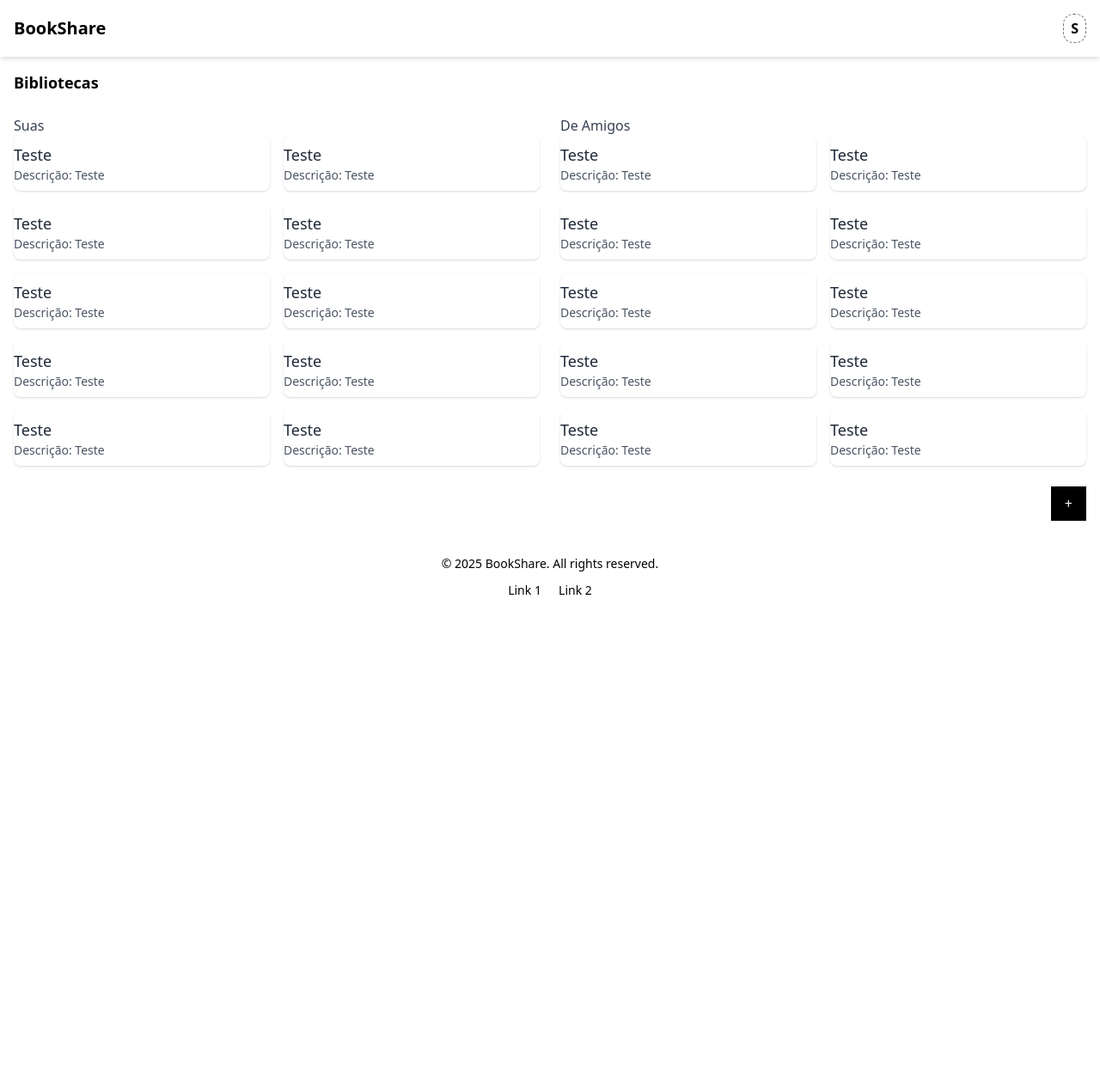
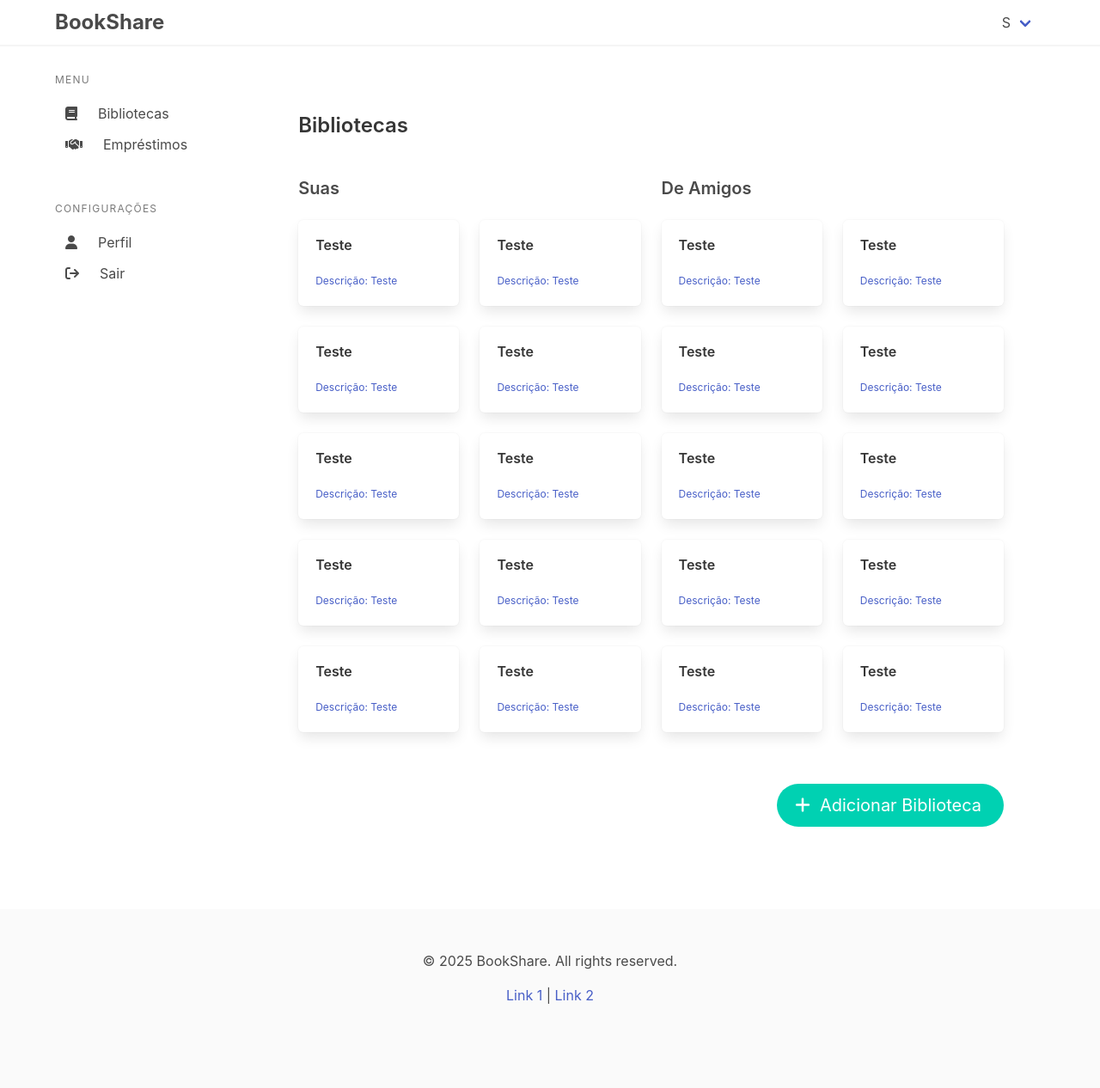
Before and after one commit to ern4m/bookshare, a Flask app: page /dashboard/libraries in a window 1280 px wide. Shown: the whole page at 86% size. Before the commit the page ends 692 px from the top, so only its background shows below. Run offline with Flask 3, Linux system fonts and the light colour scheme; the visitor is signed in with stand-in values (Sample User, id 1); some libraries are stand-ins or nearby versions.

Commit message:
paginas bibliotecas, emprestimos e livros

```diff
--- a/app/library.py
+++ b/app/library.py
@@ -16,4 +16,4 @@ def main(lib_id):
     #                       new_books=new_books,
     #                       username=user.username)
 
-    return f"Hello, {user.username}! - Biblioteca: {lib_id}"
+    return render_template('libraries/books/library_books.html', username=user.username)
--- a/app/templates/base.html
+++ b/app/templates/base.html
@@ -1,53 +1,94 @@
 <!DOCTYPE html>
-<html lang="en">
+<html lang="pt-br">
 <head>
     <meta charset="UTF-8">
     <meta name="viewport" content="width=device-width, initial-scale=1.0">
     <title>{% block title %}BookShare{% endblock %}</title>
-    <link href="https://unpkg.com/tailwindcss@^1.0/dist/tailwind.min.css" rel="stylesheet">
+    <link rel="stylesheet" href="https://cdn.jsdelivr.net/npm/bulma@0.9.4/css/bulma.min.css">
+    <link rel="stylesheet" href="https://cdnjs.cloudflare.com/ajax/libs/font-awesome/6.0.0/css/all.min.css"
+          integrity="sha512-9usAa10IRO0HhonpyAIVpjrylPvoDwiPUiKdWk5t3PyolY1cOd4DSE0Ga+ri4AuTroPR5aQvXU9xC6qOPnzFeg=="
+          crossorigin="anonymous" referrerpolicy="no-referrer"/>
+    <script src="https://kit.fontawesome.com/a076d05399.js"></script>
 </head>
 <body>
 <!-- Fixed Header -->
-    <header class="top-0 left-0 w-full shadow-md">
-      <div class="container mx-auto px-4 py-4 flex justify-between items-center">
-        <!-- App Name -->
-        <a href="{{ url_for('dashboard.main') }}" class="text-xl font-bold">BookShare</a>
-
-        <!-- Profile -->
-        <div class="group relative cursor-pointer">
-          <a href="/user/profile">
-            <div class="flex items-center border-dashed px-2 py-1
-                        border border-gray-500 hover:border-black hover:border-4
-                        rounded-xl">
-              <span class="menu-hover font-bold">{{ username[0].upper() }}</span>
+<header class="navbar is-fixed-top has-shadow ">
+    <div class="container">
+        <div class="navbar-brand">
+            <a href="{{ url_for('dashboard.main') }}" class="navbar-item has-text-weight-bold is-size-4">BookShare</a>
         </div>
-          </a>
-          <div
-            class="invisible absolute z-50 flex w-full flex-col bg-gray-100 py-1 px-4 text-gray-800 shadow-xl group-hover:visible">
-            <a class="my-2 block border-b border-gray-100 py-1 font-semibold text-gray-500">
-              Sunday
-            </a>
+        <div class="navbar-end">
+            <div class="navbar-item has-dropdown is-hoverable">
+                <a class="navbar-link">{{ username[0].upper() }}</a>
+                <div class="navbar-dropdown">
+                    <a class="navbar-item">Sunday</a>
+                </div>
             </div>
         </div>
     </div>
 </header>
 
 <!-- Main Content -->
-    <main class="pt-4 container mx-auto px-4">
+<main class="section ">
+    <div class="container ">
+        <div class="columns mt-5">
+
+<!-- Sidebar -->
+<aside class="column is-one-fifth">
+    <nav class="menu">
+        <!-- Menu Principal -->
+        <p class="menu-label">Menu</p>
+        <ul class="menu-list">
+            <li>
+                <a href="{{ url_for('dashboard.libraries') }}">
+                    <i class="fa-solid fa-book mr-5"></i>Bibliotecas
+                </a>
+            </li>
+            <li>
+                <a href="{{ url_for('dashboard.borrowings') }}">
+                    <i class="fa-solid fa-handshake mr-5"></i>Empréstimos
+                </a>
+            </li>
+        </ul>
+
+        <!-- Espaço para empurrar os itens finais -->
+        <div style="margin-top: auto;"></div>
+
+        <!-- Itens Finais -->
+        <p class="menu-label mt-6">Configurações</p>
+        <ul class="menu-list">
+            <li>
+                <a href="#">
+                    <i class="fa-solid fa-user mr-5"></i>Perfil
+                </a>
+            </li>
+            <li>
+                <a href="#">
+                    <i class="fa-solid fa-arrow-right-from-bracket mr-5"></i>Sair
+                </a>
+            </li>
+        </ul>
+    </nav>
+</aside>
+
+
+
+            <!-- Main Content Area -->
+            <div class="column">
                 {% block content %}
                 {% endblock %}
+            </div>
+        </div>
+    </div>
 </main>
 
 <!-- Footer -->
-    <footer class="text-black py-4 mt-6">
-        <div class="container mx-auto text-center">
-            <p class="text-sm">
-                © 2025 BookShare. All rights reserved.
+<footer class="footer">
+    <div class="content has-text-centered">
+        <p>© 2025 BookShare. All rights reserved.</p>
+        <p>
+            <a href="/privacy">Link 1</a> | <a href="/terms">Link 2</a>
         </p>
-            <div class="mt-2">
-                <a href="/privacy" class="hover:underline text-sm mr-4">Link 1</a>
-                <a href="/terms" class="hover:underline text-sm">Link 2</a>
-            </div>
     </div>
 </footer>
 </body>
--- a/app/templates/dashboard/libraries.html
+++ b/app/templates/dashboard/libraries.html
@@ -1,55 +1,71 @@
 {% extends "base.html" %}
 
-{% block title %}My Libraries{% endblock %}
+{% block title %}Minhas Bibliotecas{% endblock %}
 
 {% block content %}
-<h2 class="text-lg font-bold mb-6">Bibliotecas</h2>
-
-<div class="grid grid-cols-2 gap-4 sm:gap-6">
-    <!-- Biblioteca de Teste -->
-    <div>
-      <h3 class="font-medium text-gray-700">Suas</h3>
-      <div class="grid grid-cols-1 sm:grid-cols-2 gap-4">
+<section class="section">
+    <div class="container">
+        <h2 class="title is-4 mb-6">Bibliotecas</h2>
+        <div class="columns">
+            <!-- Coluna "Suas" -->
+            <div class="column">
+                <h3 class="subtitle is-5 has-text-weight-semibold">Suas</h3>
+                <div class="columns is-multiline">
                     {% for id in range(10) %}
-          <div class="bg-white shadow rounded-lg py-2
-                      hover:border-red-400 hover:border-b-4">
-            <a href="{{ url_for('library.main', lib_id=id) }}" class="">
-              <h5 class="text-sm sm:text-lg font-medium text-gray-800">Teste</h5>
-              <p class="text-xs sm:text-sm text-gray-600">Descrição: Teste</p>
+                        <div class="column is-half">
+                            <div class="box has-shadow">
+                                <a href="{{ url_for('library.main', lib_id=id) }}">
+                                    <h5 class="title is-6">{{ "Teste" }}</h5>
+                                    <p class="content is-small">Descrição: Teste</p>
                                 </a>
+                            </div>
                         </div>
                     {% endfor %}
                 </div>
             </div>
-    <div>
-      <h3 class="font-medium text-gray-700">De Amigos</h3>
-      <div class="grid grid-cols-1 sm:grid-cols-2 gap-4">
+
+            <!-- Coluna "De Amigos" -->
+            <div class="column">
+                <h3 class="subtitle is-5 has-text-weight-semibold">De Amigos</h3>
+                <div class="columns is-multiline">
                     {% for id in range(10) %}
-          <div class="bg-white shadow rounded-lg py-2 hover:border hover:border-b-4">
-            <a href="{{ url_for('library.main', lib_id=id) }}" class="">
-              <h5 class="text-sm sm:text-lg font-medium text-gray-800">Teste</h5>
-              <p class="text-xs sm:text-sm text-gray-600">Descrição: Teste</p>
+                        <div class="column is-half">
+                            <div class="box has-shadow">
+                                <a href="{{ url_for('library.main', lib_id=id) }}">
+                                    <h5 class="title is-6">{{ "Teste" }}</h5>
+                                    <p class="content is-small">Descrição: Teste</p>
                                 </a>
+                            </div>
                         </div>
                     {% endfor %}
                 </div>
             </div>
+        </div>
+
         <!-- Loop de Bibliotecas -->
+        <div class="columns is-multiline">
             {% for library in libraries %}
-    <div class="bg-white shadow rounded-lg p-4">
-        <h5 class="text-lg font-medium text-gray-800">{{ library.name }}</h5>
-        <p class="text-sm text-gray-600">Books: {{ library.books|length }}</p>
-        <a href="/library/{{ library.id }}" class="mt-2 inline-block bg-gray-800 text-white px-4 py-2 rounded text-sm hover:bg-gray-900">
-            View Library
+                <div class="column is-one-third">
+                    <div class="box has-shadow">
+                        <h5 class="title is-6">{{ library.name }}</h5>
+                        <p class="content is-small">Livros: {{ library.books|length }}</p>
+                        <a href="/library/{{ library.id }}" class="button is-dark is-small mt-2">
+                            Ver Biblioteca
                         </a>
+                    </div>
                 </div>
             {% endfor %}
         </div>
 
         <!-- Botão de Adicionar Nova Biblioteca -->
-<div class="flex flex-row-reverse my-6">
-    <button class="py-2 px-4 bg-black text-white">
-      +
-    </button>
+        <div class="has-text-right mt-6">
+            <a href="/library/add" class="button is-primary is-rounded is-medium">
+                <span class="icon">
+                    <i class="fas fa-plus"></i>
+                </span>
+                <span>Adicionar Biblioteca</span>
+            </a>
         </div>
+    </div>
+</section>
 {% endblock %}
```
Also changed, not shown: app/templates/dashboard/borrowings.html (+46 -22 lines), app/templates/dashboard/dashboard.html (+1 -32 lines), app/templates/libraries/books/library_books.html (added, +79 -0 lines). Lines whose indentation alone changed are shown as unchanged.
